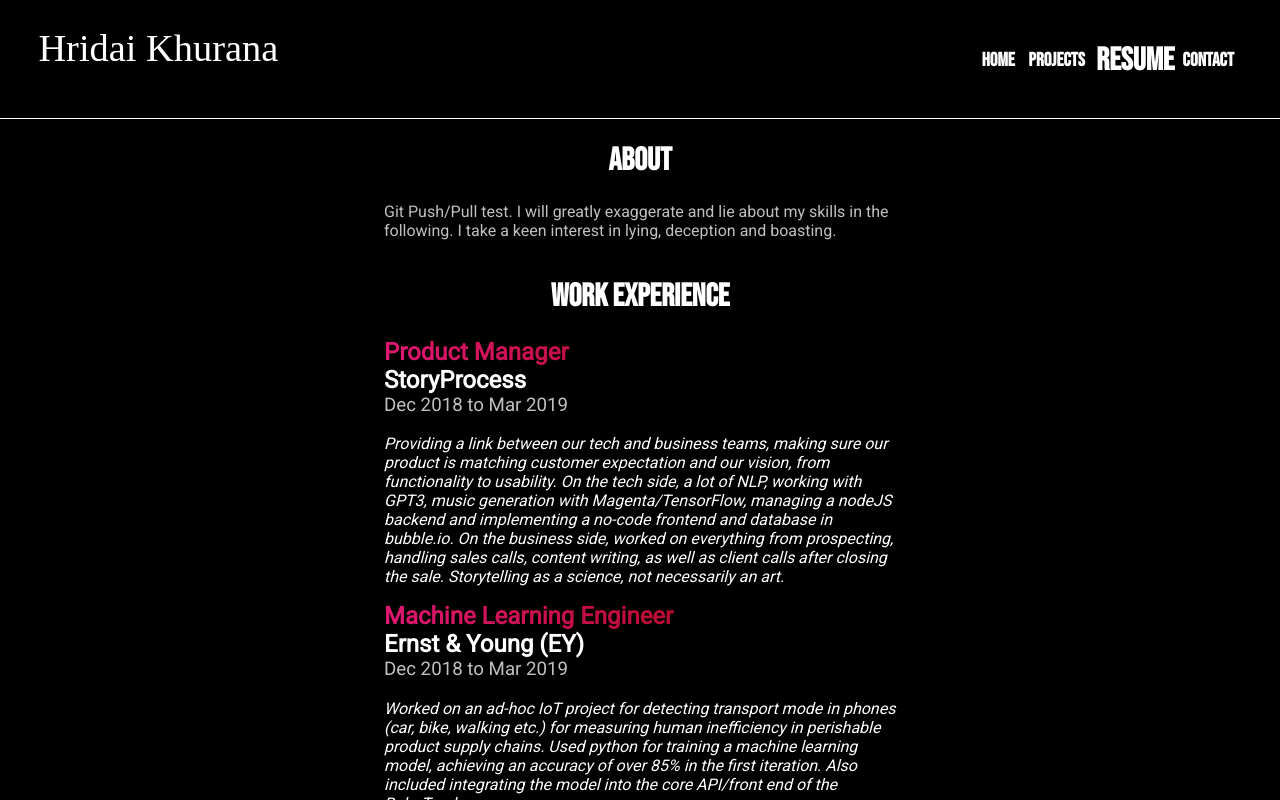
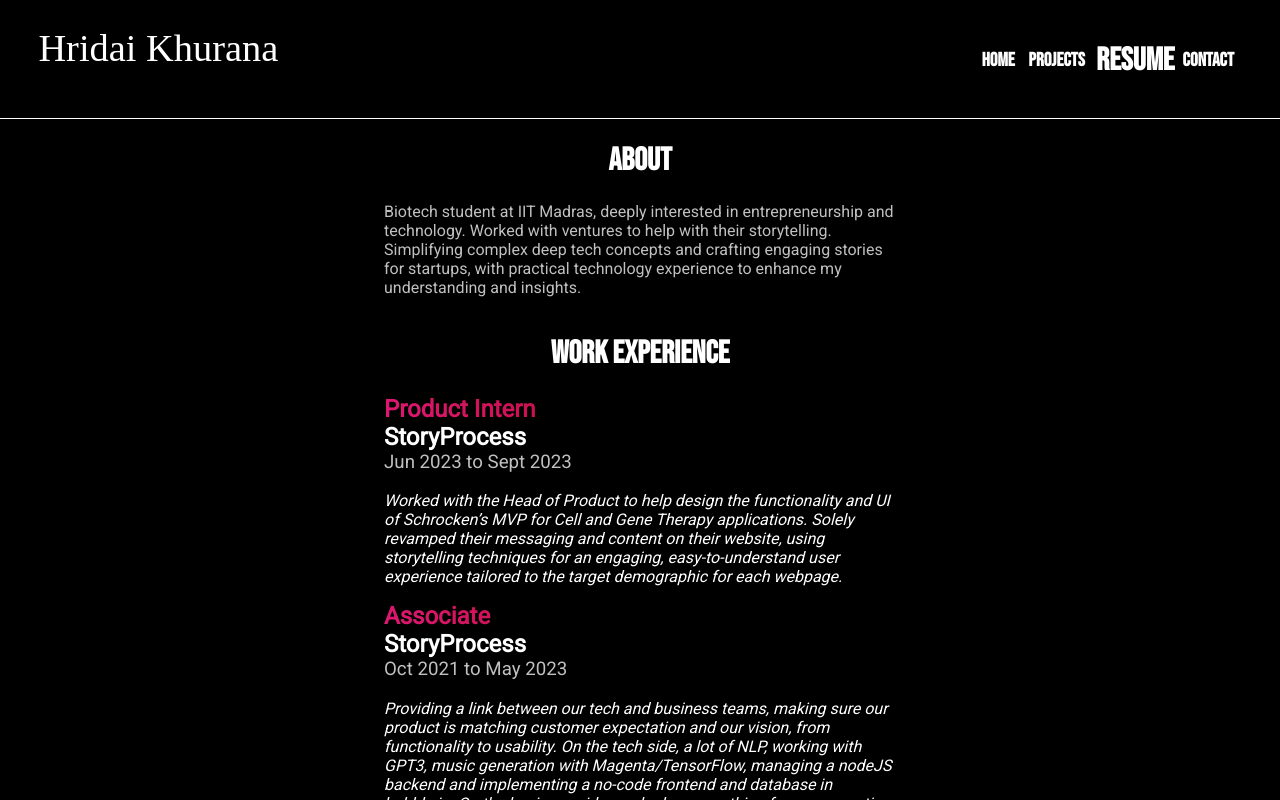
Before and after one commit to hridaik/personal-site, a React (Create React App) app: page /resume in a window 1280 px wide. Built offline with nearby package versions, Linux system fonts and the light colour scheme; a web font is replaced by a local one.

Commit message:
updated resume

```diff
--- a/src/Projects.js
+++ b/src/Projects.js
@@ -61,8 +61,8 @@ function Projects() {
             </div>
             <span className='gradborder'></span>
 
-
-            <div className='content'>
+            <div className='content'><h1>Work in progress...</h1></div>
+            {/* <div className='content'>
 
                 <div className='navpane'>
                     <div className='pane-div'><h1 className='pane-year'>2022</h1></div>
@@ -106,7 +106,7 @@ function Projects() {
                             )}
                     </div>
                 </div>
-            </div>
+            </div> */}
         </div>
     </motion.div>
     </AnimatePresence>
--- a/src/Resume.js
+++ b/src/Resume.js
@@ -4,13 +4,14 @@ import {NavLink} from 'react-router-dom';
 import { AnimatePresence, motion } from 'framer-motion';
 
 
-const aboutText = 'Git Push/Pull test. I will greatly exaggerate and lie about my skills in the following. I take a keen interest in lying, deception and boasting.';
+const aboutText = 'Biotech student at IIT Madras, deeply interested in entrepreneurship and technology. Worked with ventures to help with their storytelling. Simplifying complex deep tech concepts and crafting engaging stories for startups, with practical technology experience to enhance my understanding and insights.';
 
 const storyproc = 'Providing a link between our tech and business teams, making sure our product is matching customer expectation and our vision, from functionality to usability. On the tech side, a lot of NLP, working with GPT3, music generation with Magenta/TensorFlow, managing a nodeJS backend and implementing a no-code frontend and database in bubble.io. On the business side, worked on everything from prospecting, handling sales calls, content writing, as well as client calls after closing the sale. Storytelling as a science, not necessarily an art.';
 const ey = 'Worked on an ad-hoc IoT project for detecting transport mode in phones (car, bike, walking etc.) for measuring human inefficiency in perishable product supply chains. Used python for training a machine learning model, achieving an accuracy of over 85% in the first iteration. Also included integrating the model into the core API/front end of the RoboTrack app.';
 const bw = 'Worked on the sidelines from top to bottom of the sales funnel, from lead generation to closing sales. Managed email campaigns, social media accounts and worked on content SEO on the marketing side. Attended and observed from sales calls throughout the client lifecycle.';
 const hal = 'Porting of software/algorithms from R to Python, writing up design for an IP patent, and testing for IoT devices. ';
-const iit = 'Dual Degree - Biotechnology and Undecided, 2021-2026';
+const iit = 'Dual Degree - Biotechnology, 2021-2026';
+const schrocken = 'Worked with the Head of Product to help design the functionality and UI of Schrocken’s MVP for Cell and Gene Therapy applications. Solely revamped their messaging and content on their website, using storytelling techniques for an engaging, easy-to-understand user experience tailored to the target demographic for each webpage.';
 
 
 
@@ -42,9 +43,14 @@ function Resume() {
                 <h1>About</h1>
                     <p className='res-text grey'>{aboutText}</p>
                 <h1>Work Experience</h1>
-                    <h2 className='res-sub grad'>Product Manager</h2>
+                    <h2 className='res-sub grad'>Product Intern</h2>
                     <h2 className='res-sub'>StoryProcess</h2>
-                    <h3 className='res-date'>Dec 2018 to Mar 2019</h3>
+                    <h3 className='res-date'>Jun 2023 to Sept 2023</h3>
+                        <p className='res-text'>{schrocken}</p>
+
+                    <h2 className='res-sub grad'>Associate</h2>
+                    <h2 className='res-sub'>StoryProcess</h2>
+                    <h3 className='res-date'>Oct 2021 to May 2023</h3>
                         <p className='res-text'>{storyproc}</p>
                     <h2 className='res-sub grad'>Machine Learning Engineer</h2>
                     <h2 className='res-sub'>Ernst & Young (EY)</h2>
@@ -65,8 +71,8 @@ function Resume() {
                         <p className='res-text'>High School Diploma, 2019-2021</p>
                     <h2 className='res-sub grad'>TSRS, Aravali</h2>
                         <p className='res-text'>2007-2019</p>
-                <h1>Skills</h1>
-                    <p className='res-text'>I don't have any</p>
+                {/* <h1>Skills</h1>
+                    <p className='res-text'>I don't have any</p> */}
             </div>
         </div>
     </motion.div>
```
